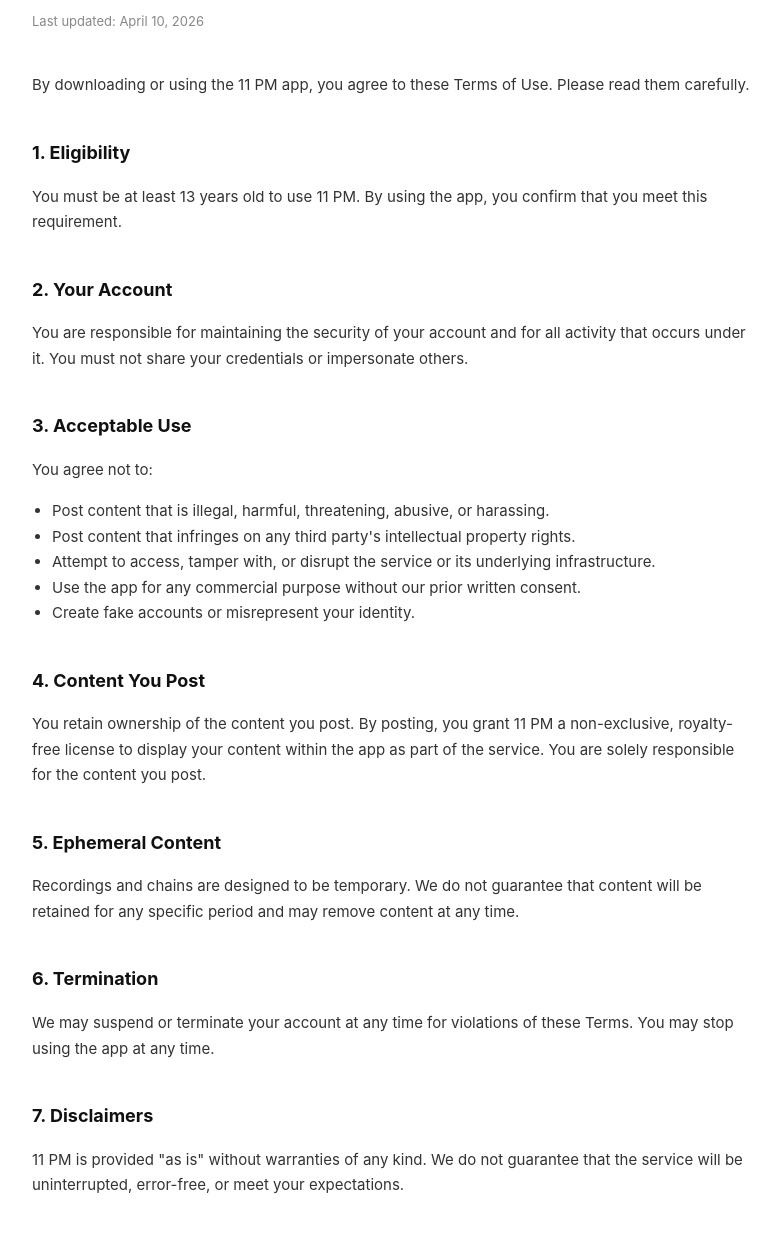
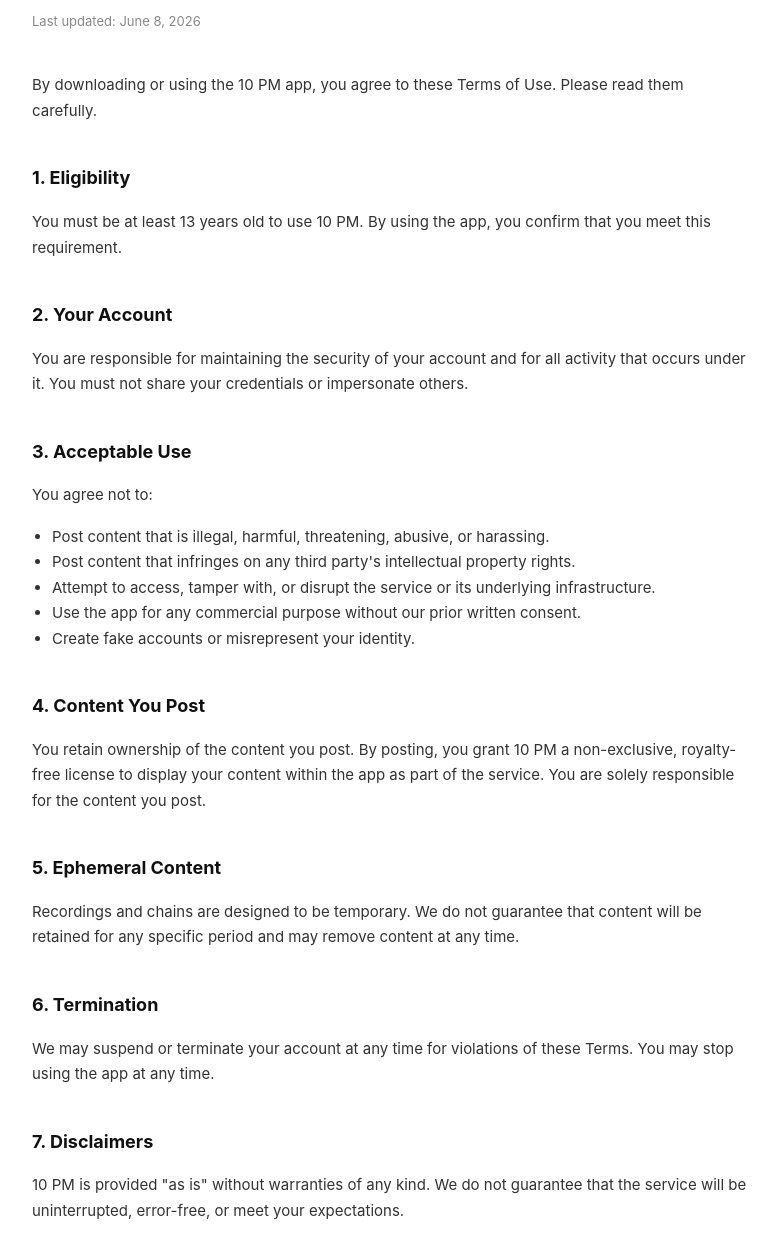
Before and after one commit to ericczz20/elevenpm-site, a plain HTML site: page terms.html in a window 1280 px wide. Shown: the part 109-1344 px from the top of the page, without its empty margins (248-1028 px from the left). Drawn offline with Linux system fonts and the light colour scheme.

Commit message:
Update terms.html

```diff
--- a/terms.html
+++ b/terms.html
@@ -3,9 +3,10 @@
   <head>
     <meta charset="UTF-8" />
     <meta name="viewport" content="width=device-width, initial-scale=1.0" />
-  <title>Terms of Use — 11 PM</title>
+    <title>Terms of Use — 10 PM</title>
     <style>
-    body { font-family: -apple-system, BlinkMacSystemFont, 'Segoe UI', sans-serif; max-width: 720px; margin: 0 auto; padding: 40px 24px 80px; background: #fff; color: #111; line-height: 1.7; }
+      body { font-family: -apple-system, BlinkMacSystemFont, 'Segoe UI', sans-serif; max-width: 720px; margin: 0 auto; padding: 40px 24px 80px; background: #fff;
+  color: #111; line-height: 1.7; }
       h1 { font-size: 28px; font-weight: 800; margin-bottom: 4px; }
       h2 { font-size: 18px; font-weight: 700; margin-top: 40px; margin-bottom: 8px; }
       p, li { font-size: 15px; color: #333; }
@@ -16,15 +17,16 @@
   </head>
   <body>
     <h1>Terms of Use</h1>
-  <p class="meta">Last updated: April 10, 2026</p>
+    <p class="meta">Last updated: June 8, 2026</p>
 
-  <p>By downloading or using the 11 PM app, you agree to these Terms of Use. Please read them carefully.</p>
+    <p>By downloading or using the 10 PM app, you agree to these Terms of Use. Please read them carefully.</p>
 
     <h2>1. Eligibility</h2>
-  <p>You must be at least 13 years old to use 11 PM. By using the app, you confirm that you meet this requirement.</p>
+    <p>You must be at least 13 years old to use 10 PM. By using the app, you confirm that you meet this requirement.</p>
 
     <h2>2. Your Account</h2>
-  <p>You are responsible for maintaining the security of your account and for all activity that occurs under it. You must not share your credentials or impersonate others.</p>
+    <p>You are responsible for maintaining the security of your account and for all activity that occurs under it. You must not share your credentials or impersonate
+   others.</p>
 
     <h2>3. Acceptable Use</h2>
     <p>You agree not to:</p>
@@ -37,24 +39,27 @@
     </ul>
 
     <h2>4. Content You Post</h2>
-  <p>You retain ownership of the content you post. By posting, you grant 11 PM a non-exclusive, royalty-free license to display your content within the app as part of the service. You are solely responsible for the content you post.</p>
+    <p>You retain ownership of the content you post. By posting, you grant 10 PM a non-exclusive, royalty-free license to display your content within the app as part
+   of the service. You are solely responsible for the content you post.</p>
 
     <h2>5. Ephemeral Content</h2>
-  <p>Recordings and chains are designed to be temporary. We do not guarantee that content will be retained for any specific period and may remove content at any time.</p>
+    <p>Recordings and chains are designed to be temporary. We do not guarantee that content will be retained for any specific period and may remove content at any
+  time.</p>
 
     <h2>6. Termination</h2>
     <p>We may suspend or terminate your account at any time for violations of these Terms. You may stop using the app at any time.</p>
 
     <h2>7. Disclaimers</h2>
-  <p>11 PM is provided "as is" without warranties of any kind. We do not guarantee that the service will be uninterrupted, error-free, or meet your expectations.</p>
+    <p>10 PM is provided "as is" without warranties of any kind. We do not guarantee that the service will be uninterrupted, error-free, or meet your
+  expectations.</p>
 
     <h2>8. Limitation of Liability</h2>
-  <p>To the extent permitted by law, 11 PM is not liable for any indirect, incidental, or consequential damages arising from your use of the app.</p>
+    <p>To the extent permitted by law, 10 PM is not liable for any indirect, incidental, or consequential damages arising from your use of the app.</p>
 
     <h2>9. Changes to These Terms</h2>
     <p>We may update these Terms from time to time. Continued use of the app after changes constitutes acceptance of the updated Terms.</p>
 
     <h2>10. Contact Us</h2>
-  <p>Questions about these Terms? Contact us at: <a href="mailto:support@elevenpm.app">support@elevenpm.app</a></p>
+    <p>Questions about these Terms? Contact us at: <a href="mailto:support@tenpm.app">support@tenpm.app</a></p>
   </body>
   </html>
```
Lines whose indentation alone changed are shown as unchanged.
